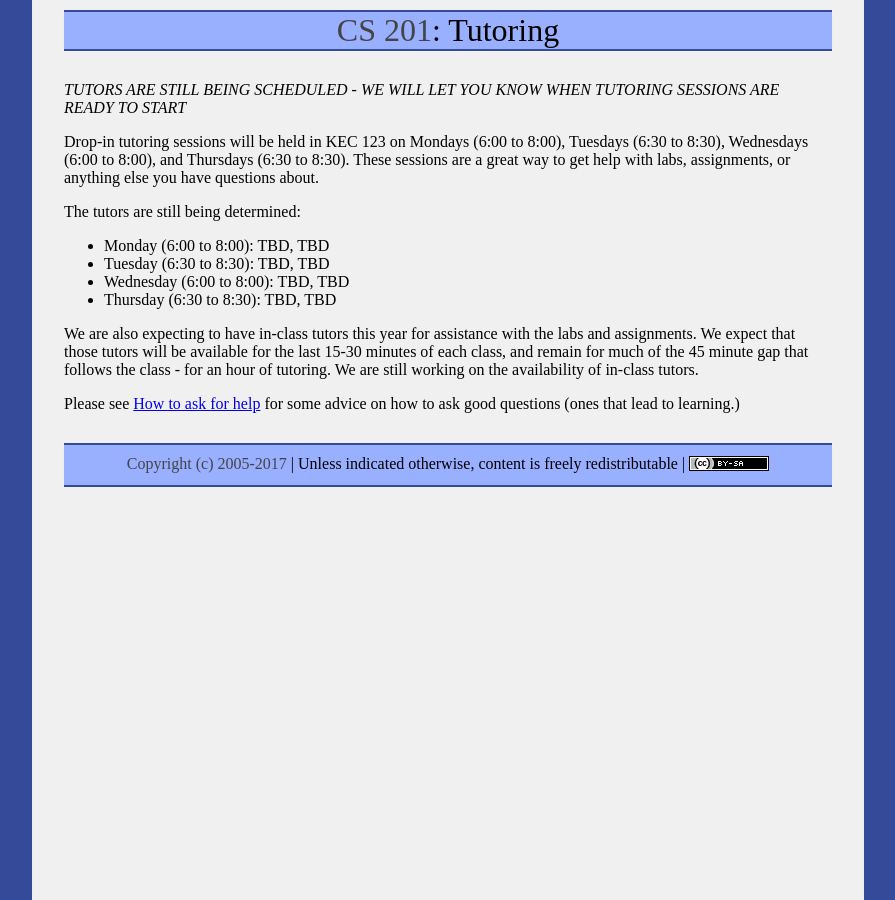
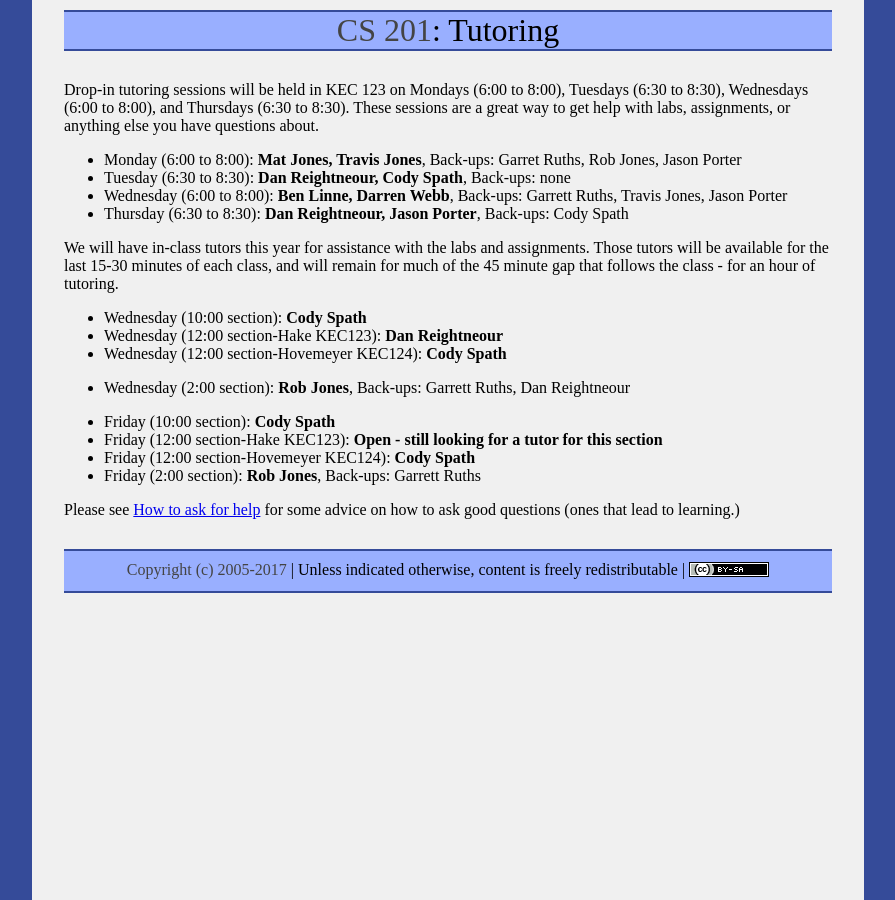
Before and after one commit to ycpcs/cs201-fall2017, a Jekyll site: the page built from tutoring.md, in a window 1280 px wide. Shown: the whole page, without its empty margins (192-1087 px from the left). Built offline with Jekyll 4.4.1, drawn with Linux system fonts in a browser that asks for light colours.

Commit message:
upadted tutors

```diff
--- a/tutoring.md
+++ b/tutoring.md
@@ -3,17 +3,23 @@ layout: default
 title: "Tutoring"
 ---
 
-*TUTORS ARE STILL BEING SCHEDULED - WE WILL LET YOU KNOW WHEN TUTORING SESSIONS ARE READY TO START*
-
 Drop-in tutoring sessions will be held in KEC 123 on Mondays (6:00 to 8:00), Tuesdays (6:30 to 8:30), Wednesdays (6:00 to 8:00), and Thursdays (6:30 to 8:30).  These sessions are a great way to get help with labs, assignments, or anything else you have questions about.
 
-The tutors are still being determined:
+* Monday (6:00 to 8:00): **Mat Jones, Travis Jones**, Back-ups: Garret Ruths, Rob Jones, Jason Porter
+* Tuesday (6:30 to 8:30): **Dan Reightneour, Cody Spath**, Back-ups: none
+* Wednesday (6:00 to 8:00): **Ben Linne, Darren Webb**, Back-ups: Garrett Ruths, Travis Jones, Jason Porter
+* Thursday (6:30 to 8:30): **Dan Reightneour, Jason Porter**, Back-ups: Cody Spath
 
-* Monday (6:00 to 8:00): TBD, TBD
-* Tuesday (6:30 to 8:30): TBD, TBD
-* Wednesday (6:00 to 8:00): TBD, TBD
-* Thursday (6:30 to 8:30): TBD, TBD
+We will have in-class tutors this year for assistance with the labs and assignments.  Those tutors will be available for the last 15-30 minutes of each class, and will remain for much of the 45 minute gap that follows the class - for an hour of tutoring.
 
-We are also expecting to have in-class tutors this year for assistance with the labs and assignments.  We expect that those tutors will be available for the last 15-30 minutes of each class, and remain for much of the 45 minute gap that follows the class - for an hour of tutoring.  We are still working on the availability of in-class tutors.
+* Wednesday (10:00 section): **Cody Spath**
+* Wednesday (12:00 section-Hake KEC123): **Dan Reightneour**
+* Wednesday (12:00 section-Hovemeyer KEC124): **Cody Spath**
+* Wednesday (2:00 section): **Rob Jones**, Back-ups: Garrett Ruths, Dan Reightneour
+
+* Friday (10:00 section): **Cody Spath**
+* Friday (12:00 section-Hake KEC123): **Open - still looking for a tutor for this section**
+* Friday (12:00 section-Hovemeyer KEC124): **Cody Spath**
+* Friday (2:00 section): **Rob Jones**, Back-ups: Garrett Ruths
 
 Please see [How to ask for help](http://faculty.ycp.edu/~dhovemey/askingForHelp.html) for some advice on how to ask good questions (ones that lead to learning.)
```
